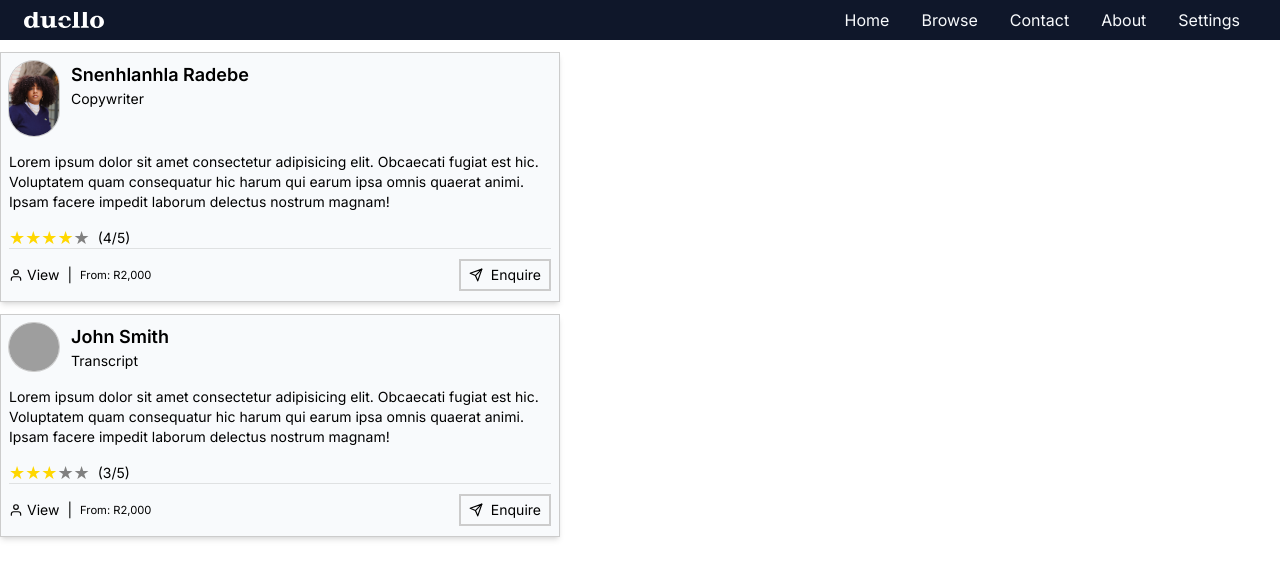
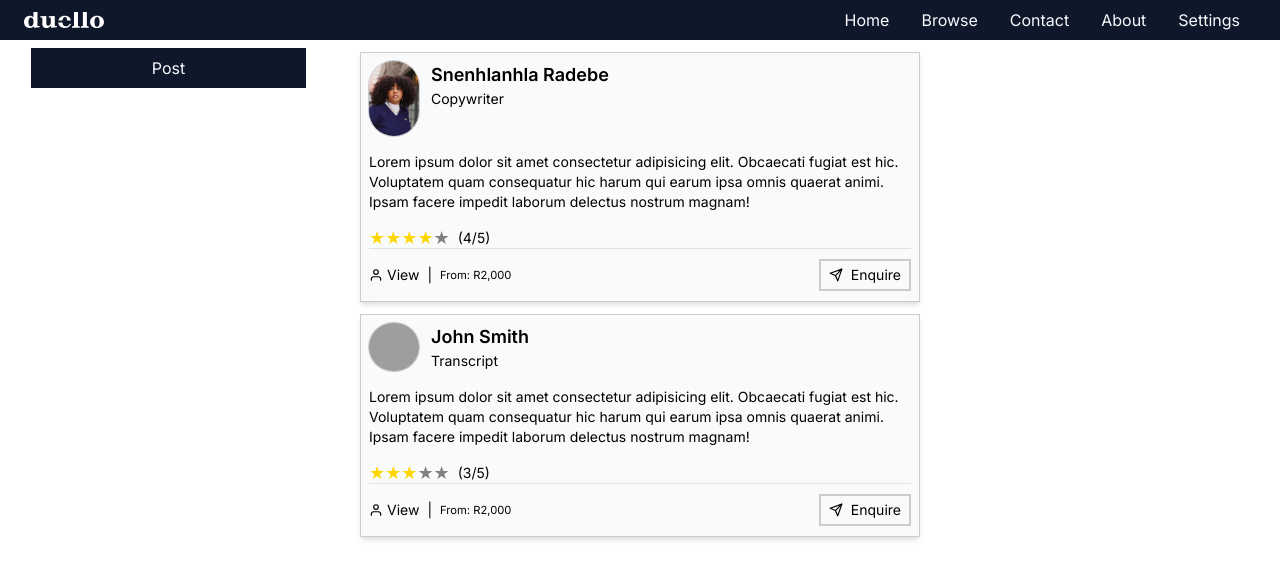
Before and after one commit to ErrolNtetha/lancing-client, a Next.js app: page /feed in a window 1280 px wide. Shown: the top 578 px of the page. Built offline with nearby package versions, Linux system fonts and the light colour scheme; grey boxes are pictures that could not be loaded.

Commit message:
feat: sidebar added

```diff
--- a/components/templates/feed/index.tsx
+++ b/components/templates/feed/index.tsx
@@ -1,6 +1,7 @@
 import Head from 'next/head';
 import React, { useState } from 'react';
 import { useProfileStore } from '../../../hooks/useGlobalStore';
+import { Sidebar } from '../../molecules/sidebar';
 import { Client } from '../../organisms/client/';
 import { PostGig } from '../../organisms/client/post';
 import { CreatePost } from '../../organisms/createPost';
@@ -18,14 +19,19 @@ export const ClientUI = () => {
                 <title> Feed | Duello </title>
             </Head>
 
+            <section className='md:flex w-full justify-around'>
+                <Sidebar />
+                {renderUI}
+                <aside className='hidden flex-[.4] p-2 md:block' />
+            </section>
             {isClient && <CreatePost handlePost={() => setModal(!modal)} />}
-            {modal &&
+            {modal && (
                 <Modal>
                     <PostGig
                         handleModalToggle={() => setModal(!modal)}
                     />
-                </Modal>}
-            {renderUI}
+                </Modal>
+            )}
         </>
     );
 };
```
